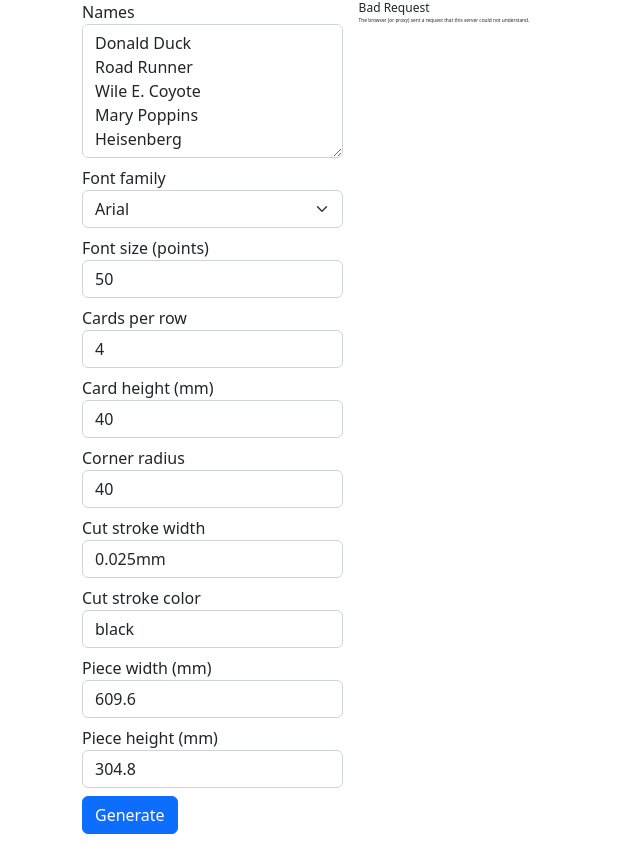
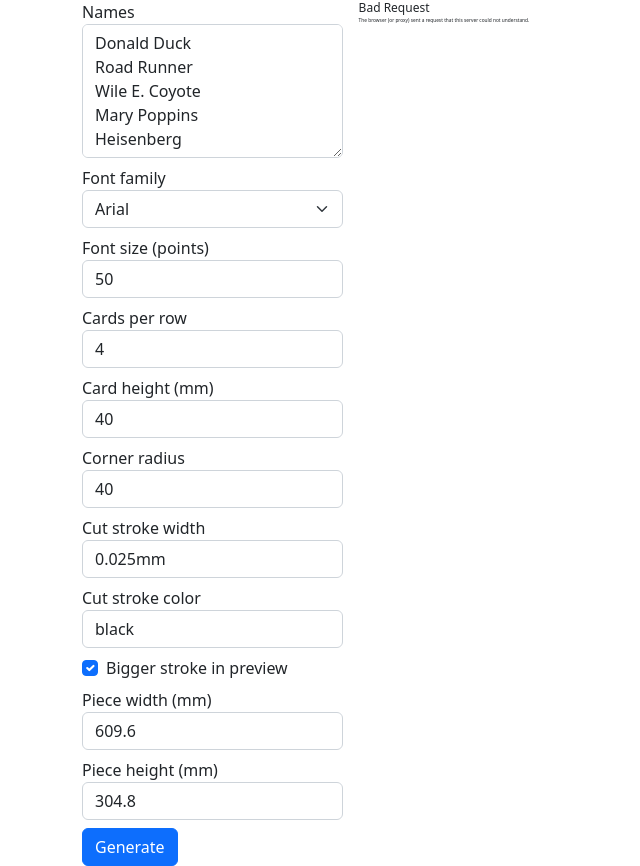
Before and after one commit to dcbriccetti/laser-name-cards, a Flask app: page / in a window 1280 px wide. Shown: the part 89-955 px from the top of the page, without its empty margins (0-640 px from the left). Before the commit the page ends 923 px from the top, so only its background shows below. Run offline with Flask 2, Linux system fonts and the light colour scheme.

Commit message:
Add option to show the cutting stroke thicker in the preview

```diff
--- a/app/main.py
+++ b/app/main.py
@@ -14,10 +14,11 @@
     form = request.form
     geometry = Geometry.from_form(form)
     names: list[str] = form['names'].split('\r\n')
+    cut_stroke_width = '1pt' if 'bigger_preview_stroke' in form else form['cut_stroke_width']
     svg: str = render_template('cards.svg',
                                cards=list(Card.create_cards(names, geometry)),
                                font_family=form['font_family'],
                                geometry=geometry,
-                               cut_stroke_width=form['cut_stroke_width'],
+                               cut_stroke_width=cut_stroke_width,
                                cut_stroke_color=form['cut_stroke_color'])
     return Response(svg, content_type='image/svg+xml')
--- a/templates/index.html
+++ b/templates/index.html
@@ -85,6 +85,13 @@
                     <label for="cut_stroke_color" class="form-label">Cut stroke color</label>
                     <input type="text" id="cut_stroke_color" name="cut_stroke_color" class="form-control" value="black" onchange="preview()">
                 </div>
+                <div class="form-check mb-2">
+                  <input class="form-check-input" type="checkbox" id="bigger_preview_stroke" name="bigger_preview_stroke" onchange="preview()" checked>
+                  <label class="form-check-label" for="bigger_preview_stroke"
+                         title="A thin cut stroke may be hard to see. When checked, makes it more visible in the preview.">
+                    Bigger stroke in preview
+                  </label>
+                </div>
                 <div class="mb-2">
                     <label for="piece_width" class="form-label">Piece width (mm)</label>
                     <input type="number" id="piece_width" name="piece_width" class="form-control" value=609.6 onchange="preview()">
```
